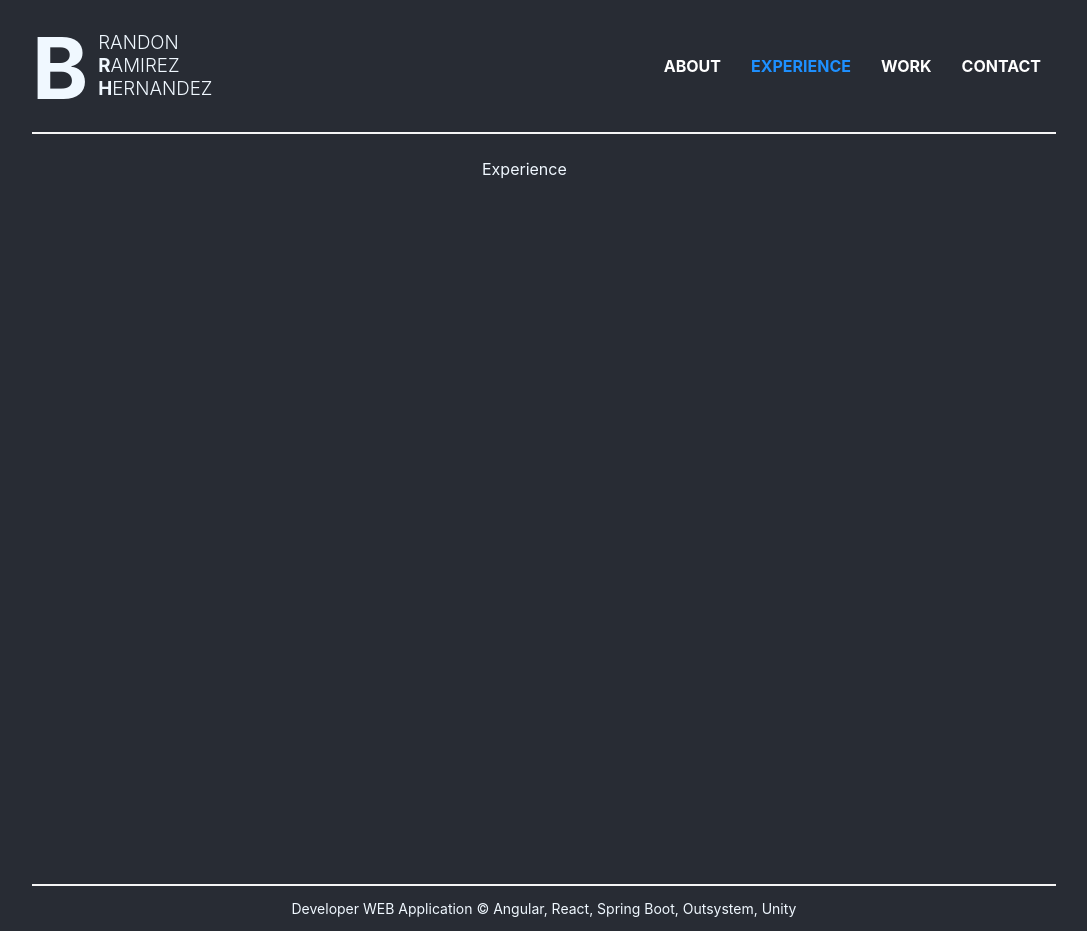
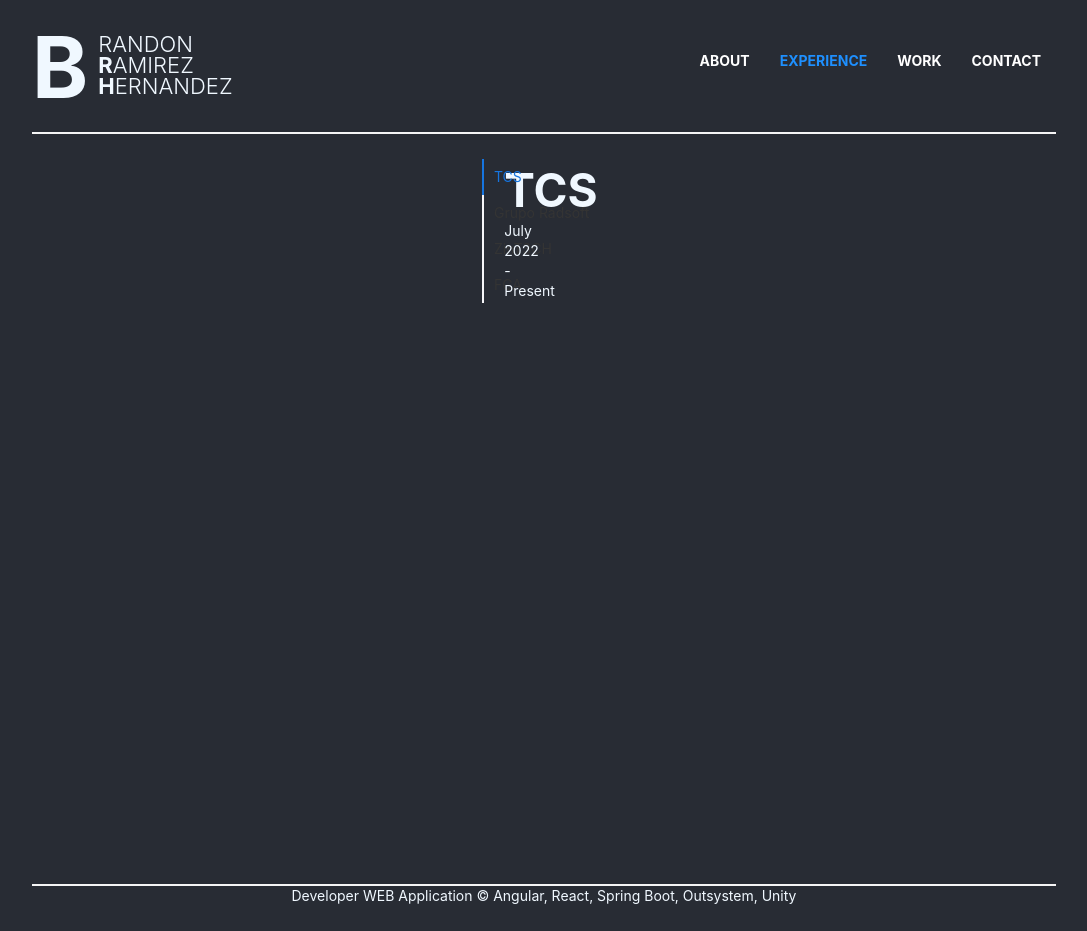
Before and after one commit to Timmytunner8/React-Resume, a React (Create React App) app: page /experience in a window 1280 px wide. Shown: the whole page, without its empty margins (96-1183 px from the left). After the commit the page ends 906 px from the top, so only its background shows below. Built offline with nearby package versions, Linux system fonts and the light colour scheme; the HTML template or start-up script is replaced by a standard one.

Commit message:
add experience and move between the nav

```diff
--- a/package.json
+++ b/package.json
@@ -3,6 +3,7 @@
   "version": "0.1.0",
   "private": true,
   "dependencies": {
+    "@rsuite/icons": "^1.0.2",
     "@testing-library/jest-dom": "^5.16.5",
     "@testing-library/react": "^13.4.0",
     "@testing-library/user-event": "^13.5.0",
--- a/src/components/layout/HeaderNav.jsx
+++ b/src/components/layout/HeaderNav.jsx
@@ -1,5 +1,6 @@
 import React from 'react'
 import { NavLink } from 'react-router-dom'
+import { navLink } from '../../config'
 
 export const HeaderNav = () => {
     return (
@@ -10,18 +11,15 @@
             </div>
             <nav>
                 <ul>
-                    <li>
-                        <NavLink to='/about' className={({isActive}) => isActive ? 'active' : ''}>About</NavLink>
-                    </li>
-                    <li>
-                        <NavLink to='/experience' className={({isActive}) => isActive ? 'active' : ''}>Experience</NavLink>
-                    </li>
-                    <li>
-                        <NavLink to='/work' className={({isActive}) => isActive ? 'active' : ''}>Work</NavLink>
-                    </li>
-                    <li>
-                        <NavLink to='/contact' className={({isActive}) => isActive ? 'active' : ''}>Contact</NavLink>
-                    </li>
+                    {
+                        navLink.map(({ name, to }) => {
+                            return (
+                                <li key={name}>
+                                    <NavLink to={to} className={({ isActive }) => isActive ? 'active' : ''}>{name}</NavLink>
+                                </li>
+                            )
+                        })
+                    }
                 </ul>
             </nav>
         </header>
--- a/src/components/ui/Experience.jsx
+++ b/src/components/ui/Experience.jsx
@@ -1,7 +1,42 @@
-import React from 'react'
+import React, { useEffect, useState } from 'react'
+import { Col, Nav, Row } from 'rsuite'
+import { jobs } from '../../config';
+import { DetailExperience } from './detailExperience';
+
+const NavBar = ({ active, onSelect, ...props }) => {
+  return (
+    <Nav {...props} vertical activeKey={active} onSelect={onSelect} style={{ width: 150 }}>
+      <Nav.Item eventKey='tcs'>TCS</Nav.Item>
+      <Nav.Item eventKey='gr'>Grupo Radsoft</Nav.Item>
+      <Nav.Item eventKey='zin'>ZinT3CH</Nav.Item>
+      <Nav.Item eventKey='fca'>FCA</Nav.Item>
+    </Nav>
+  )
+}
 
 export const Experience = () => {
+  const [active, setActive] = useState('tcs')
+  const [job, setJob] = useState({})
+
+  useEffect((event) => {
+    onChangeInfo();
+  }, [active])
+
+  const onChangeInfo = (event) => {
+    setJob(jobs.find(job => job.link === active))
+  }
   return (
-    <div>Experience</div>
+    <div>
+      <Row>
+        <Col md={4} onClick={onChangeInfo}>
+          <NavBar appearance="subtle" reversed active={active} onSelect={setActive} />
+        </Col>
+        <Col md={4}>
+          {
+            <DetailExperience key={job.link} title={job.name} duration={job.durationWork}/>
+          }
+        </Col>
+      </Row>
+    </div>
   )
 }
--- /dev/null
+++ b/src/components/ui/detailExperience.jsx
@@ -0,0 +1,10 @@
+import React from 'react'
+
+export const DetailExperience = ({ title, duration }) => {
+    return (
+        <div>
+            <h1>{title}</h1>
+            <p>{duration}</p>
+        </div>
+    )
+}
--- a/src/components/ui/social.jsx
+++ b/src/components/ui/social.jsx
@@ -6,7 +6,7 @@
 export const Social = () => {
   return (
     <div className='social'>
-        <a href='https://twitter.com/TimmyTunner08' target='_blank' rel='noopener'>
+      <a href='https://twitter.com/TimmyTunner08' target='_blank' rel='noopener'>
         <Twitter />
       </a>
       <a href='https://github.com/Timmytunner8' target='_blank' rel='noopener'>
--- /dev/null
+++ b/src/config.js
@@ -0,0 +1,67 @@
+module.exports = {
+    navLink: [
+        {
+            name: 'About',
+            to: '/about',
+        },
+        {
+            name: 'Experience',
+            to: '/experience',
+        },
+        {
+            name: 'Work',
+            to: '/work',
+        },
+        {
+            name: 'Contact',
+            to: '/contact',
+        },
+    ],
+
+    jobs: [
+        {
+            id: 1,
+            link: 'tcs',
+            name: 'TCS',
+            details: [
+                'step 1',
+                'step 2'
+            ],
+            durationWork: 'July 2022 - Present'
+
+        },
+        {
+            id: 2,
+            link: 'gr',
+            name: 'Grupo Radsoft',
+            details: [
+                'step 1',
+                'step 2'
+            ],
+            durationWork: 'Febraury 2021 - July 2022'
+
+        },
+        {
+            id: 3,
+            link: 'zin',
+            name: 'ZinT3CH',
+            details: [
+                'step 1',
+                'step 2'
+            ],
+            durationWork: 'May 2020 - December 2020'
+
+        },
+        {
+            id: 4,
+            link: 'fca',
+            name: 'FCA',
+            details: [
+                'step 1',
+                'step 2'
+            ],
+            durationWork: 'August 2018 - Febraury 2020'
+
+        },
+    ]
+}
--- a/src/index.css
+++ b/src/index.css
@@ -1,6 +1,8 @@
+@import "rsuite/dist/rsuite.css";
+
 body {
-  color: aliceblue;
-  background-color: #282c34;
+  color: aliceblue !important;
+  background-color: #282c34 !important;
   margin: 0;
   font-family: -apple-system, BlinkMacSystemFont, 'Segoe UI', 'Roboto', 'Oxygen',
     'Ubuntu', 'Cantarell', 'Fira Sans', 'Droid Sans', 'Helvetica Neue',
@@ -47,6 +49,9 @@
   margin-left: 10px;
   font-weight: 300;
   text-transform: uppercase;
+  font-size: 22px;
+  line-height: 21px;
+  margin-top: 31px;
 }
 
 .header nav {
@@ -103,7 +108,7 @@
 .container_about h5 {
   color: dodgerblue;
   font-size: 47px;
-  margin: 0;
+  margin-bottom: 25px;
 }
 
 .about_description {
```
Also changed, not shown: 1 other file (tests, documents, lock files or other folders).
